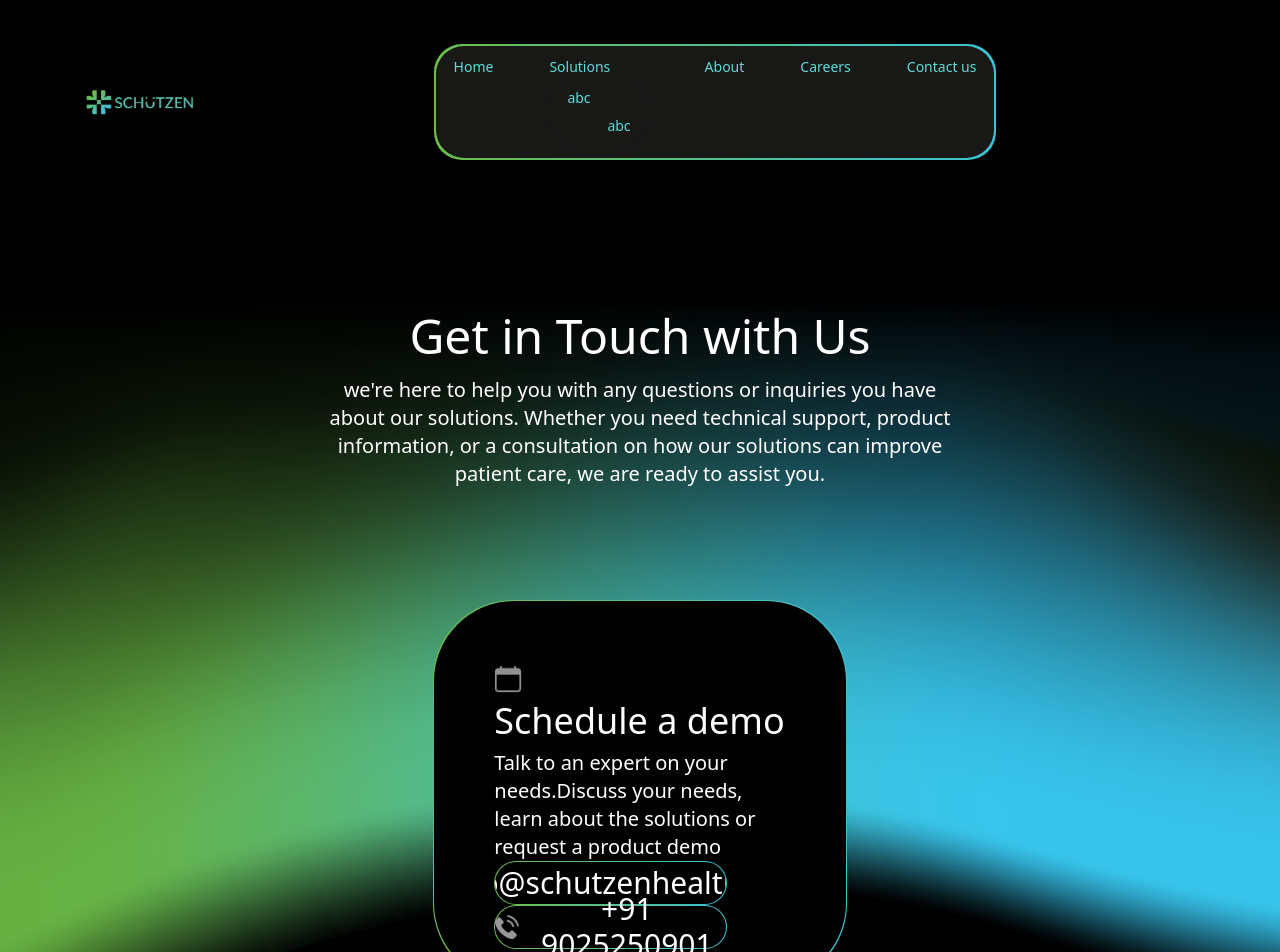
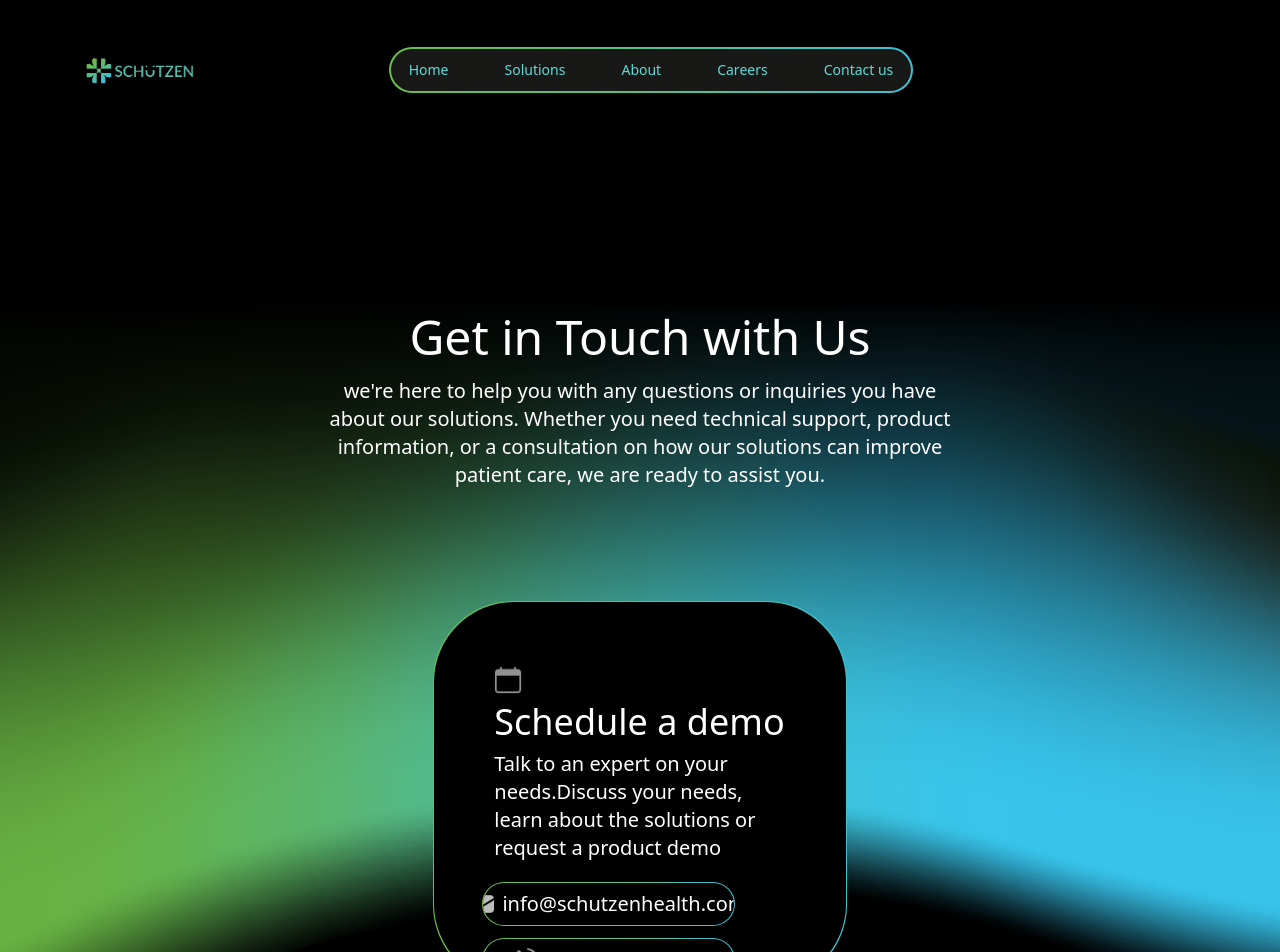
Before and after one commit to akhilr22/schutzen, a Next.js app: page /contact-us in a window 1280 px wide. Shown: the top 952 px of the page. Built offline with nearby package versions, Linux system fonts and the light colour scheme.

Commit message:
broken fixes

```diff
--- a/src/app/about/page.tsx
+++ b/src/app/about/page.tsx
@@ -1,8 +1,8 @@
 import React from "react";
 import bg from "@/app/assets/aboutUs_bg.png";
 import bg2 from "@/app/assets/aboutBg-2.png";
-import boxIcon from "@/app/assets/box-cornner.png";
-import Image from "next/image";
+// import boxIcon from "@/app/assets/box-cornner.png";
+// import Image from "next/image";
 export default function page() {
   return (
     <div>
@@ -73,8 +73,8 @@ export default function page() {
         <div className="flex justify-around text-start mt-10">
           {" "}
           <div className="md:w-1/4 italic text-sm md:text-[16px] text-[#2ccdb5] flex">
-            <Image src={boxIcon} alt="boxImg" className="w-10 h-10 pb-3 mr-3" />
-            <span>Personalized solutions to streamline operations and reduce workload</span>{" "}
+          <div className="bg-gradient-to-r from-[#6dbd49] to-[#3bc2d6] w-5 max-h-4  rounded-full mr-3 "></div>
+          <span>Personalized solutions to streamline operations and reduce workload</span>{" "}
           </div>
           <div></div>
         </div>
@@ -85,8 +85,8 @@ export default function page() {
         <div className="flex justify-center text-start ">
           {" "}
           <div className="md:w-1/4 italic text-sm md:text-[16px] text-[#2ccdb5] flex my-5">
-            <Image src={boxIcon} alt="boxImg" className="w-10 h-10 pb-3 mr-3" />
-            <span>Advanced diagnostic and therapeutic technologies for improved patient outcomes</span>{" "}
+          <div className="bg-gradient-to-r from-[#6dbd49] to-[#3bc2d6] w-6 max-h-4 rounded-full mr-3 "></div>
+          <span>Advanced diagnostic and therapeutic technologies for improved patient outcomes</span>{" "}
           </div>
         </div>
         <div
@@ -97,8 +97,8 @@ export default function page() {
           {" "}
           <div></div>
           <div className="md:w-1/4 italic text-sm md:text-[16px] text-[#2ccdb5] flex my-5">
-            <Image src={boxIcon} alt="boxImg" className="w-10 h-10 pb-3 mr-3" />
-            <span>Seamless integration with existing systems for effortless adoption</span>{" "}
+          <div className="bg-gradient-to-r from-[#6dbd49] to-[#3bc2d6] w-5 max-h-4 rounded-full mr-3 "></div>
+          <span>Seamless integration with existing systems for effortless adoption</span>{" "}
           </div>
         </div>
         <div
@@ -124,15 +124,15 @@ export default function page() {
               <div className="mt-6 w-full flex justify-center">
                 <div className="ml-6 text-[#2ccdb5] text-[12px] md:text-2xl">
                   <div className="flex items-center">
-                    <Image src={boxIcon} alt="boxImg" className="w-6 h-6 mr-3" />
+                  <div className="bg-gradient-to-r from-[#6dbd49] to-[#3bc2d6] w-5 h-5 rounded-full mr-3 "></div>
                     <p>Enhance patient experiences and satisfaction</p>
                   </div>
                   <div className="flex items-center mt-2">
-                    <Image src={boxIcon} alt="boxImg" className="w-6 h-6 mr-3" />
+                  <div className="bg-gradient-to-r from-[#6dbd49] to-[#3bc2d6] w-5 h-5 rounded-full mr-3 "></div>
                     <p>Improve operational efficiency and reduce costs</p>
                   </div>
                   <div className="flex items-center mt-2">
-                    <Image src={boxIcon} alt="boxImg" className="w-6 h-6 mr-3" />
+                  <div className="bg-gradient-to-r from-[#6dbd49] to-[#3bc2d6] w-5 h-5 rounded-full mr-3 "></div>
                     <p>Stay ahead of the curve in an ever-evolving healthcare landscape.</p>
                   </div>
                 </div>
--- a/src/app/contact-us/page.tsx
+++ b/src/app/contact-us/page.tsx
@@ -46,15 +46,18 @@ const Page = () => {
                     demo
                   </span>
                 </p>
-              {/* <div className="xl:w-1/2  h-36 px-1  xl:px-8 flex flex-col items-center justify-center gap-4"> */}
-          {/* Email */}
+              </div>
+              {/* <div className="xl:my-8 my-3">
+                <ReqDemoBtn show={true} />
+              </div> */}
+              <div className=" flex flex-col gap-3 ">
                 <div
-            className=" w-full xl:w-4/5 sm:h-11 p-[1px] bg-gradient-to-r from-[#6dbd49] to-[#3bc2d6] rounded-full scroll_animate"
+                  className=" mt-5 w-full xl:w-4/5 sm:h-11 p-[1px] bg-gradient-to-r from-[#6dbd49] to-[#3bc2d6] rounded-full scroll_animate"
                   data-aos="fade-right"
                 >
                   <div className="w-full h-full bg-black rounded-full flex items-center justify-center text-center overflow-hidden">
                     <Image src={email} alt="email" className="md:w-4 md:h-4 xl:w-6 xl:h-6 w-4 h-4 mr-2" />
-              <span className="text-xl md:text-[18px] xl:text-3xl text-white">info@schutzenhealth.com</span>
+                    <span className="text-xl md:text-[18px] xl:text-xl text-white">info@schutzenhealth.com</span>
                   </div>
                 </div>
 
@@ -65,14 +68,10 @@ const Page = () => {
                 >
                   <div className="w-full h-full bg-black rounded-full flex items-center justify-center text-center">
                     <Image src={phone} alt="phone" className="md:w-4 md:h-4 xl:w-6 xl:h-6 w-4 h-4 mr-2" />
-              <span className="text-xl md:text-[18px] xl:text-3xl text-white">+91 9025250901</span>
+                    <span className="text-xl md:text-[18px] xl:text-xl text-white">+91 9025250901</span>
                   </div>
                 </div>
-        {/* </div> */}
               </div>
-              {/* <div className="xl:my-8 my-3">
-                <ReqDemoBtn show={true} />
-              </div> */}
             </div>
           </div>
         </div>
@@ -87,7 +86,10 @@ const Page = () => {
         </div> */}
         {/* <div className="stripe_line_vertical hidden md:block w-full h-[1px] md:w-[1px]  md:min-h-96"></div> */}
         {/* <div className="stripe_line md:hidden w-full h-[1px] md:w-[1px]  md:min-h-96"></div> */}
+        {/* <div className="xl:w-1/2  h-36 px-1  xl:px-8 flex flex-col items-center justify-center gap-4">
 
+
+        </div> */}
       </div>
 
       <div className="flex mx-auto justify-center w-4/5 md:w-5/12 ">
--- a/src/app/solutions/page.tsx
+++ b/src/app/solutions/page.tsx
@@ -397,7 +397,7 @@ export default function page() {
         data-aos="fade-right"
       ></div>
 
-      <div className="text-center justify-center scroll_animate overflow-x-hidden">
+      <div className="text-center justify-center scroll_animate overflow-x-hidden overflow-y-hidden">
         <h1 className="font-bold text-2xl sm:text-3xl md:text-4xl xl:text-5xl py-2" data-aos="zoom-in-up">
           Usability
         </h1>
--- a/src/components/_partials/footer/Footer.tsx
+++ b/src/components/_partials/footer/Footer.tsx
@@ -1,7 +1,7 @@
 import Image from "next/image";
 import React from "react";
 import schutzenImg from "@/app/assets/schutzen-img.png";
-// import ReqDemoBtn from "@/components/buttons/ReqDemoBtn";
+import ReqDemoBtn from "@/components/buttons/ReqDemoBtn";
 import "@/components/_partials/footer/footer.css";
 import facebookImg from "@/app/assets/facebook.png";
 import twitter from "@/app/assets/twitter.png";
@@ -84,9 +84,9 @@ export const Footer = () => {
               </ul>
             </div>
           </div>
-          {/* <div className="">
+          <div className="">
             <ReqDemoBtn />
-          </div> */}
+          </div>
         </div>
         <div
           className="stripe_line mx-auto rounded-full my-5 scroll_animate overflow-x-hidden h-[2px] w-2/3"
--- a/src/components/_partials/navbar/Navbar.tsx
+++ b/src/components/_partials/navbar/Navbar.tsx
@@ -4,16 +4,16 @@ import Image from "next/image";
 import schutzenImg from "@/app/assets/schutzen-img.png";
 // import schutzenLogo from "@/app/assets/schutzen-logo.png";
 import MenuBtn from "@/components/buttons/MenuBtn";
-// import ReqDemoBtn from "@/components/buttons/ReqDemoBtn";
+import ReqDemoBtn from "@/components/buttons/ReqDemoBtn";
 import SlideBar from "@/components/ui/slidemenu/SlideBar";
 import { useState } from "react";
-import { redirect } from 'next/navigation'
+import { redirect } from "next/navigation";
 
 export default function Navbar() {
   const [isOpen, setOpen] = useState(false);
   return (
     <>
-      <div className="navbar mt-8">
+      <div className="navbar mt-8 mb-16">
         {/* Logo on the left */}
         <div className="nav-icon">
           <Image
@@ -38,31 +38,28 @@ export default function Navbar() {
         <div className="nav-list">
           <div className="gradient-border">
             <ul>
-              <li  onClick={()=> redirect('/')}>
+              <li onClick={() => redirect("/")}>
                 <span>Home</span>
               </li>
-              <li onClick={()=> redirect('/solutions')}>
-                <div>
-                  <span>Solutions</span>
-                  <div>
-                      <ul className="flex flex-col">
-                    <li>abc</li>
-                    <li>abc</li>
-                  </ul>
+              <li className="relative group" onClick={() => redirect("/solutions")}>
+                <span>Solutions</span>
+                <div className="absolute w-28 hidden group-hover:block py-[5px] px-2 justify-center border-2 bg-[#fefaf5] dark:bg-[#181817] text-[#56c1af] dark:text-[#56c1af] border-transparent rounded-[28px]">
+                  <div className="text-xs md:text-sm  hover:bg-gradient-to-r from-[#6dbd49] to-[#3bc2d6] px-2 py-1 hover:text-white hover:drop-shadow-3xl rounded-md duration-300 ease-in-out transform hover:-translate-y-[2px] cursor-pointer dark:hover:text-white dark:text-[#60dbd9]">
+                    Solution 1
                   </div>
-
+                  <div className="text-xs md:text-sm hover:bg-gradient-to-r from-[#6dbd49] to-[#3bc2d6] px-2 py-1 hover:text-white hover:drop-shadow-3xl rounded-md duration-300 ease-in-out transform hover:-translate-y-[2px] cursor-pointer dark:hover:text-white dark:text-[#60dbd9]">
+                    Solution 2
+                  </div>
                 </div>
-
               </li>
-              <li onClick={()=> redirect('/about')}>
+              <li onClick={() => redirect("/about")}>
                 <span>About</span>
               </li>
-              <li onClick={()=> redirect('/careers')}>
+              <li onClick={() => redirect("/careers")}>
                 <span>Careers</span>
               </li>
-              <li onClick={()=> redirect('/contact-us')} >
+              <li onClick={() => redirect("/contact-us")}>
                 <span>
-
                   Contact <span className="hidden custom-md:inline ">us</span>
                 </span>
               </li>
@@ -70,7 +67,7 @@ export default function Navbar() {
           </div>
         </div>
 
-        {/* <ReqDemoBtn /> */}
+        <ReqDemoBtn />
         {/* Sidebar component for mobile */}
         <MenuBtn isOpen={isOpen} setOpen={setOpen} />
 
--- a/src/components/buttons/ReqDemoBtn.tsx
+++ b/src/components/buttons/ReqDemoBtn.tsx
@@ -1,13 +1,12 @@
 import "./button.css";
-interface ReqDemoBtnProps {
-  show?: boolean; // Optional prop, defaults to true
-}
 
-export default function ReqDemoBtn({show=false}:ReqDemoBtnProps) {
+
+export default function ReqDemoBtn() {
   return (
-    <div className={`${show ? 'block' : 'hidden'}  sm:block md:mr-3 mx-2`}>
-      <button className="uiverse relative rounded-full overflow-hidden bg-gradient-to-r from-[#6dbd49] to-[#3bc2d6] ">
-        <div className="wrapper relative  mx-auto flex justify-center items-center">
+    <div className='nav-icon'>
+       <div className="min-w-32"></div>
+      {/* <button className="uiverse relative rounded-full overflow-hidden bg-gradient-to-r from-[#6dbd49] to-[#3bc2d6]  ">
+        <div className="wrapper relative  mx-auto  justify-center items-center">
           <a>
 
             <span className="hidden custom-md:inline "> Request </span> <span> Demo</span>
@@ -25,7 +24,7 @@ export default function ReqDemoBtn({show=false}:ReqDemoBtnProps) {
           <div className="circle circle-2 absolute" />
           <div className="circle circle-1 absolute" />
         </div>
-      </button>
+      </button> */}
     </div>
   );
 }
```
Lines whose indentation alone changed are shown as unchanged.
